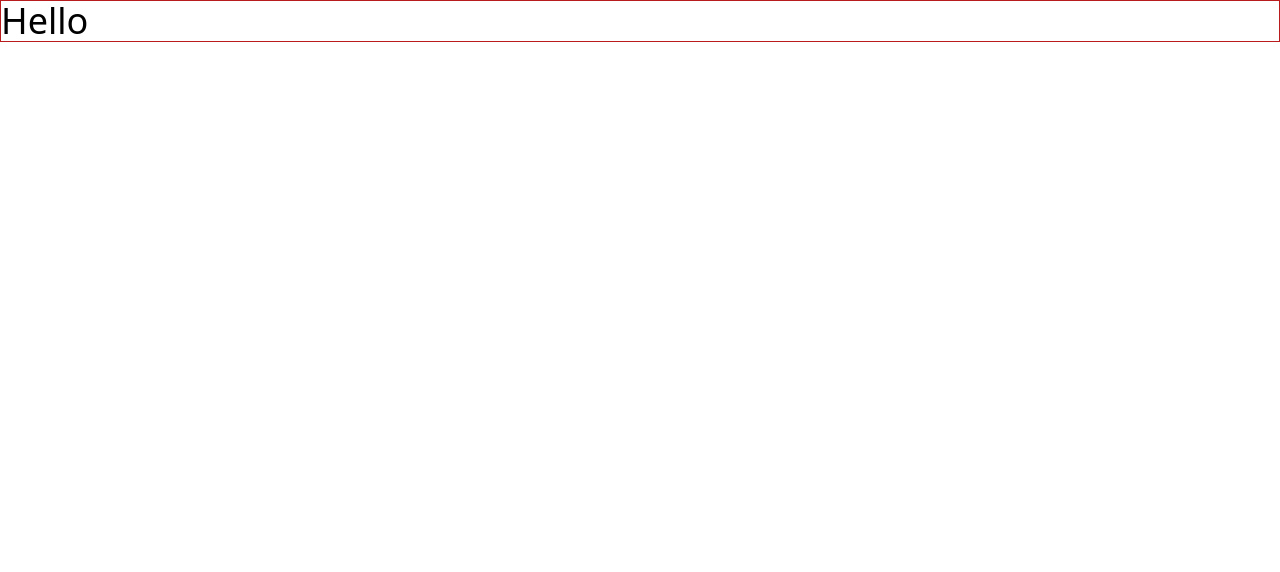
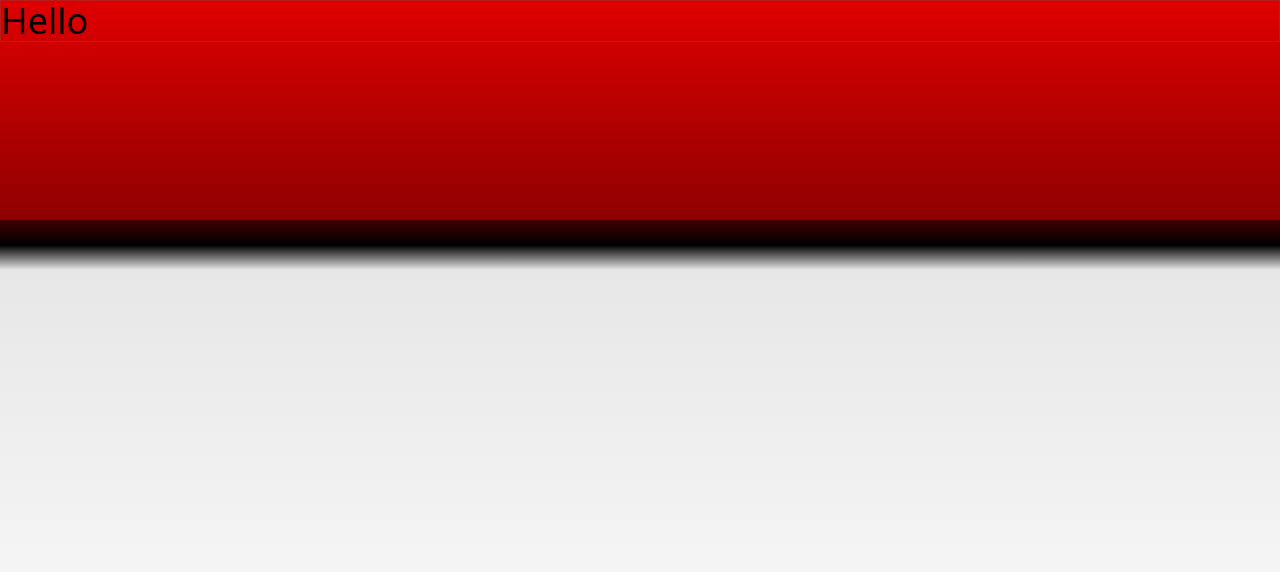
Before and after one commit to LAakerberg/noroff-jsf-resit, a React (Vite) app: page / in a window 1280 px wide. Shown: the top 572 px of the page. Built offline with nearby package versions, Linux system fonts and the light colour scheme; the HTML template or start-up script is replaced by a standard one.

Commit message:
Setup for css styling

```diff
--- /dev/null
+++ b/src/assets/css/Base/base.css
@@ -0,0 +1 @@
+/* import of base CSS */
--- /dev/null
+++ b/src/assets/css/Components/Navigation.css
@@ -0,0 +1,7 @@
+nav {
+  color: #fff;
+}
+
+nav li {
+  padding: 0 10px;
+}
--- /dev/null
+++ b/src/assets/css/Components/components.css
@@ -0,0 +1,3 @@
+/* import of components CSS */
+
+@import '/src/assets/css/Components//Navigation.css';
--- /dev/null
+++ b/src/assets/css/Utilities/utilities.css
@@ -0,0 +1 @@
+/* import of utilities CSS */
--- a/src/index.css
+++ b/src/index.css
@@ -1,3 +1,76 @@
-@tailwind base;
-@tailwind components;
-@tailwind utilities;
+/* @tailwind base; */
+@import 'tailwindcss/base';
+@import '/src/assets/css/Base/base.css';
+/* @tailwind components; */
+@import 'tailwindcss/components';
+@import '/src/assets/css/Components/components.css';
+/* @tailwind utilities; */
+@import 'tailwindcss/utilities';
+@import '/src/assets/css/Utilities/utilities.css';
+
+#root {
+  min-height: 100vh;
+  display: grid;
+  grid-template-rows: auto 1fr auto;
+  margin: 0px auto;
+}
+
+@layer base {
+  header,
+  main,
+  footer {
+    width: 100%;
+    max-width: 2000px;
+    margin: 0px auto;
+    padding: 0px;
+  }
+}
+
+@layer base {
+  body {
+    background-size: 10%;
+    background: linear-gradient(
+      to bottom,
+      rgb(223, 0, 0) 0px,
+      rgb(143, 0, 0) 220px,
+      rgb(65, 0, 0) 220px,
+      rgb(0, 0, 0) 245px,
+      rgb(92, 92, 92) 255px,
+      rgb(230, 230, 230) 270px,
+      rgb(231, 231, 231) 270px,
+      rgb(255, 255, 255) 100%
+    );
+  }
+}
+
+@media screen and (min-width: 700px) {
+  header,
+  main,
+  footer {
+    width: 90%;
+  }
+}
+
+@media screen and (min-width: 1100px) {
+  header,
+  main,
+  footer {
+    width: 90%;
+  }
+}
+
+@media screen and (min-width: 1800px) {
+  header,
+  main,
+  footer {
+    width: 1500px;
+  }
+}
+
+@media screen and (min-width: 2000px) {
+  header,
+  main,
+  footer {
+    width: 2000px;
+  }
+}
```
